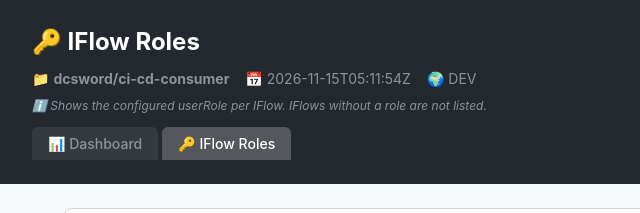
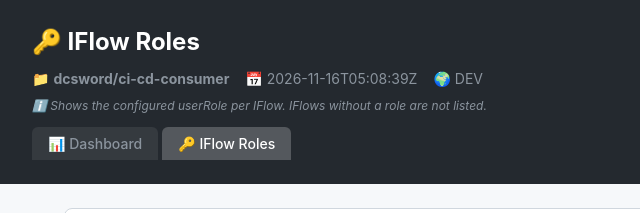
Before and after one commit to dcsword/ci-cd-consumer, a plain HTML site: page docs/roles.html in a window 1280 px wide. Shown: the top 213 px of the page, 0-640 px from the left. Drawn offline with Linux system fonts and the light colour scheme.

Commit message:
🔑 Update IFlow Roles Page [skip ci]

```diff
--- a/docs/roles.html
+++ b/docs/roles.html
@@ -83,7 +83,7 @@
 <body>
   <div class="header">
     <h1>🔑 IFlow Roles</h1>
-    <div class="meta"><span>📁 <strong>dcsword/ci-cd-consumer</strong></span><span>📅 2026-11-15T05:11:54Z</span><span>🌍 DEV</span></div>
+    <div class="meta"><span>📁 <strong>dcsword/ci-cd-consumer</strong></span><span>📅 2026-11-16T05:08:39Z</span><span>🌍 DEV</span></div>
     <div class="scope-note">ℹ️ Shows the configured userRole per IFlow. IFlows without a role are not listed.</div>
     <nav class="page-nav">
       <a class="nav-tab" href="index.html">📊 Dashboard</a>
```
